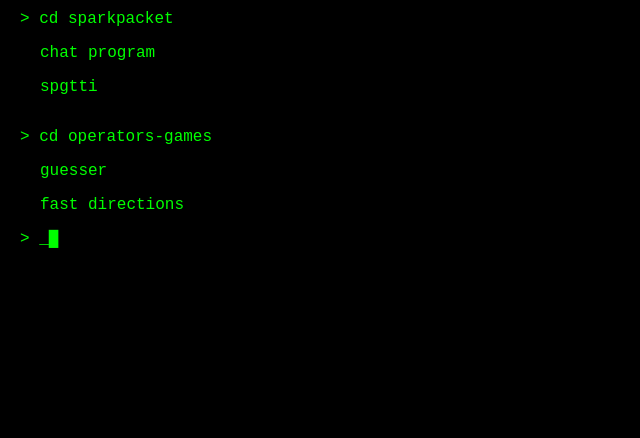
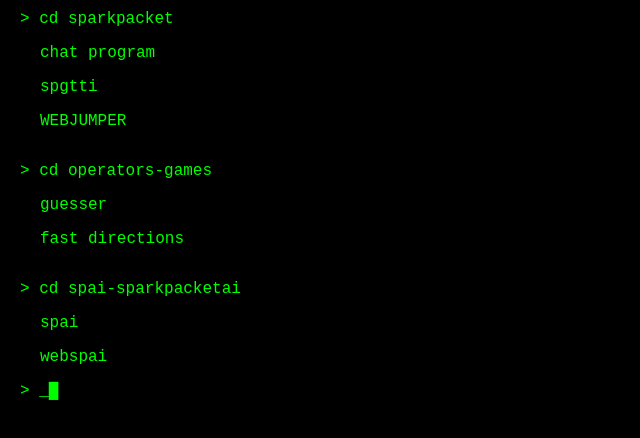
Before and after one commit to sparkpacket/sparkpacket.github.io, a plain HTML site: page index.html in a window 1280 px wide. Shown: the part 100-538 px from the top of the page, without its empty margins (0-640 px from the left). Drawn offline with Linux system fonts and the light colour scheme.

Commit message:
Update index.html

```diff
--- a/index.html
+++ b/index.html
@@ -50,6 +50,7 @@
     <div class="output">
       <p><a href="https://sparkpacket.github.io/opterminal" target="_blank">chat program</a></p>
       <p><a href="https://sparkpacket.github.io/spgtti" target="_blank">spgtti</a></p>
+      <p><a href="https://https://sparkpacket.github.io/WEBJUMPER/" target="_blank">WEBJUMPER</a></p>
     </div>
   </div>
 
@@ -61,6 +62,14 @@
     </div>
   </div>
 
+    <div class="section">
+    <div class="prompt">> cd spai-sparkpacketai</div>
+    <div class="output">
+      <p><a href="https://sparkpacket.github.io/spai" target="_blank">spai</a></p>
+      <p><a href="https://sparkpacket.github.io/webspai" target="_blank">webspai</a></p>
+    </div>
+  </div>
+
   <div class="prompt">> _<span class="blink">█</span></div>
 
 </body>
```
